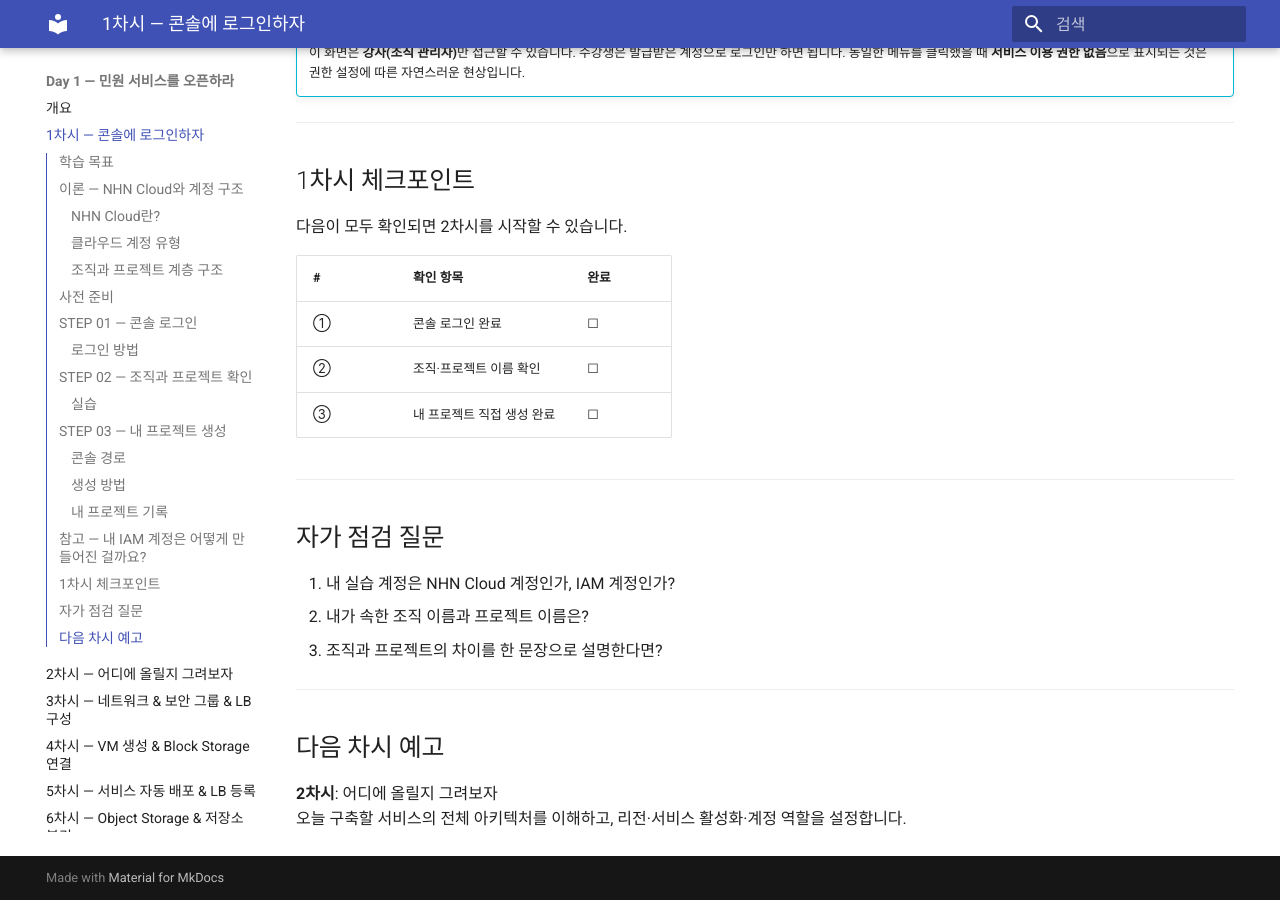
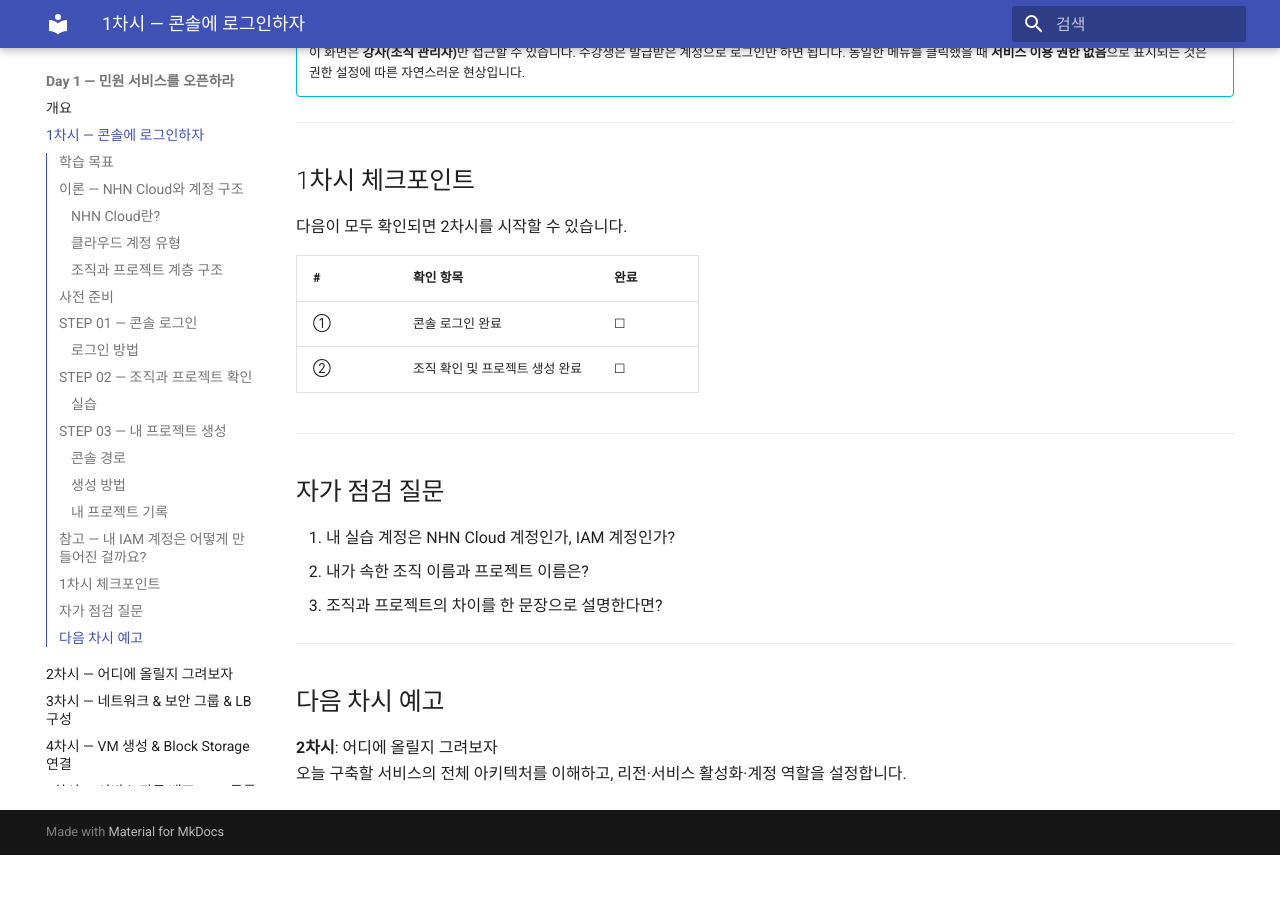
Before and after one commit to skilleat-labs/cloud-native-minwon-lab, an MkDocs documentation site: the page built from docs/day1/session1.md, in a window 1280 px wide and 900 px high, scrolled down 5096 px. Built offline with MkDocs 1.6.1 and Material for MkDocs 9.7.7, drawn with Linux system fonts in a browser that asks for light colours; after the commit the page ends 5951 px from its top, so only the background shows below that.

Commit message:
docs: 1차시 체크포인트 항목 수정

```diff
--- a/docs/day1/session1.md
+++ b/docs/day1/session1.md
@@ -163,8 +163,7 @@ IAM 계정은 NHN Cloud 계정과 달리 **조직 안에서만 존재**하기
 | # | 확인 항목 | 완료 |
 |---|----------|------|
 | ① | 콘솔 로그인 완료 | ☐ |
-| ② | 조직·프로젝트 이름 확인 | ☐ |
-| ③ | 내 프로젝트 직접 생성 완료 | ☐ |
+| ② | 조직 확인 및 프로젝트 생성 완료 | ☐ |
 
 ---
 
```
